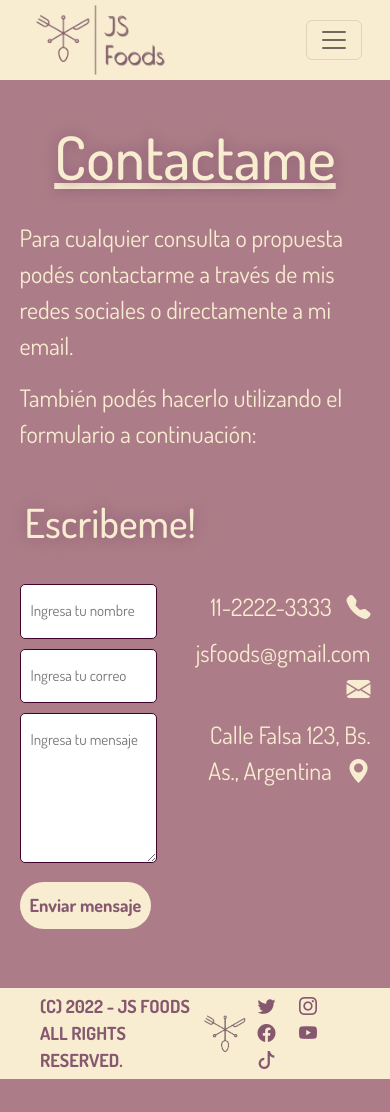
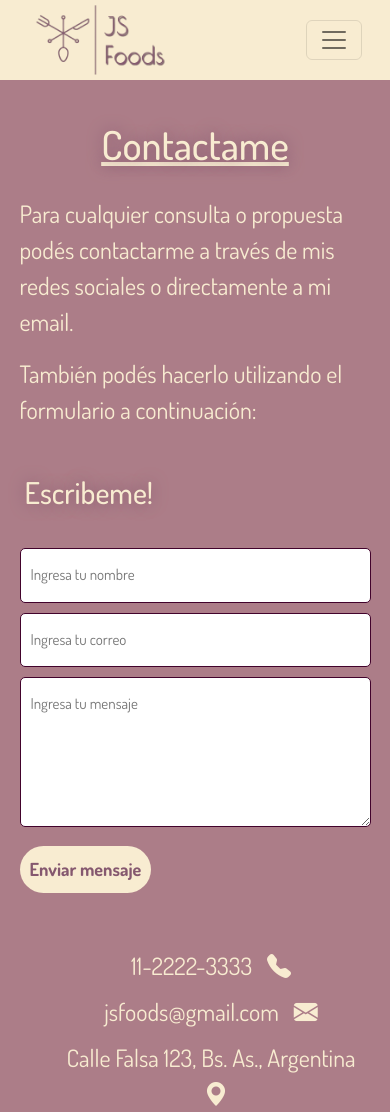
Before and after one commit to JoniSolano/SolanoJonathanProyecto, a plain HTML site: page pages/contacto.html in a window 390 px wide. Shown: the top 1112 px of the page. Before the commit the page ends 1081 px from the top, so only its background shows below. Drawn offline with nearby package versions, Linux system fonts and the light colour scheme.

Commit message:
insertamos media queries para hacer la pag totalmente responsive

```diff
--- a/css/main.css
+++ b/css/main.css
@@ -294,3 +294,44 @@ footer div i:hover{
     color: #FF7171;
     border-radius: 10px;
 }
+
+
+/* Insertamos media queries para hacer la pag responsive */
+@media(max-width: 768px){
+    footer{
+        display: flex;
+        flex-direction: column;
+        align-items: center;
+    }
+    h1{
+        font-size: 40px;
+    }
+    h2{
+        font-size: 30px;
+    }
+
+    .sobremi{
+        display: flex;
+        flex-direction: column;
+    }
+
+    .conteiner-formulario{
+        grid-template-areas:
+        "caja1"
+        "caja2"
+        "caja3"
+        ;
+        padding-bottom: 70px;
+    }
+    .datos ul{
+        padding-top: 50px;
+        text-align: center;
+    }
+
+    .risotto-remolacha{
+        font-size: 16px;
+    }
+    #foto-risotto{
+        width: 350px;
+    }
+}
```
